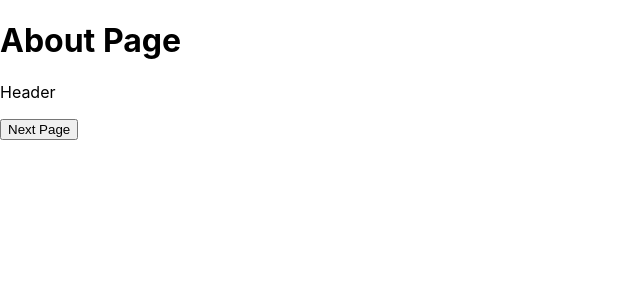
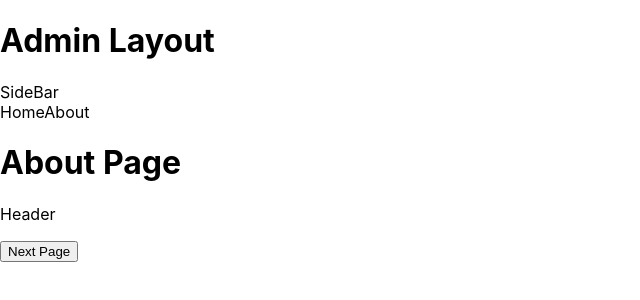
Before and after one commit to buinghiep-ptit/next-app, a Next.js app: page /about in a window 1280 px wide. Shown: the top 300 px of the page, without its empty margins (0-640 px from the left). Built offline with nearby package versions, Linux system fonts and the light colour scheme.

Commit message:
custom app layout

```diff
--- /dev/null
+++ b/components/layout/admin.tsx
@@ -0,0 +1,21 @@
+import { ILayoutProps } from '@/models/index';
+import Link from 'next/link';
+import * as React from 'react';
+
+export interface IAdminLayoutProps {}
+
+export function AdminLayout({ children }: ILayoutProps) {
+	return (
+		<div>
+			<h1>Admin Layout</h1>
+			<div className="sidebar">SideBar</div>
+			<Link href={'/'}>
+				<a>Home</a>
+			</Link>
+			<Link href={'/about'}>
+				<a>About</a>
+			</Link>
+			<div>{children}</div>
+		</div>
+	);
+}
--- /dev/null
+++ b/components/layout/empty.tsx
@@ -0,0 +1,8 @@
+import { ILayoutProps } from '@/models/index';
+import * as React from 'react';
+
+export interface IEmptyLayoutProps {}
+
+export function EmptyLayout({ children }: ILayoutProps) {
+	return <>{children}</>;
+}
--- /dev/null
+++ b/components/layout/index.tsx
@@ -0,0 +1,3 @@
+export * from './admin';
+export * from './main';
+export * from './empty';
--- /dev/null
+++ b/components/layout/main.tsx
@@ -0,0 +1,25 @@
+import { ILayoutProps } from '@/models/index';
+import Link from 'next/link';
+import React, { useEffect } from 'react';
+
+export interface IMainLayoutProps {}
+
+export function MainLayout({ children }: ILayoutProps) {
+	useEffect(() => {
+		console.log('MainLayout mounting');
+
+		return () => console.log('MainLayout un-mounting');
+	}, []);
+	return (
+		<div>
+			<h1>Main Layout</h1>
+			<Link href={'/'}>
+				<a>Home</a>
+			</Link>
+			<Link href={'/about'}>
+				<a>About</a>
+			</Link>
+			<div>{children}</div>
+		</div>
+	);
+}
--- /dev/null
+++ b/models/common.ts
@@ -0,0 +1,14 @@
+import { NextPage } from 'next';
+import { AppProps } from 'next/app';
+import { ReactElement, ReactNode } from 'react';
+
+export interface ILayoutProps {
+	children?: ReactNode;
+}
+export type NextPageWithLayout = NextPage & {
+	Layout?: (props: ILayoutProps) => ReactElement;
+};
+
+export type AppPropsWithLayout = AppProps & {
+	Component: NextPageWithLayout;
+};
--- /dev/null
+++ b/models/index.ts
@@ -0,0 +1 @@
+export * from './common';
--- /dev/null
+++ b/models/post.ts
@@ -0,0 +1,5 @@
+import { ReactNode } from 'react';
+
+export interface ILayoutProps {
+	children?: ReactNode;
+}
--- a/pages/_app.tsx
+++ b/pages/_app.tsx
@@ -1,8 +1,14 @@
-import '../styles/globals.css'
-import type { AppProps } from 'next/app'
+import '../styles/globals.css';
+import { EmptyLayout } from '@/component/layout';
+import { AppPropsWithLayout } from '@/models/common';
 
-function MyApp({ Component, pageProps }: AppProps) {
-  return <Component {...pageProps} />
+function MyApp({ Component, pageProps }: AppPropsWithLayout) {
+	const Layout = Component.Layout ?? EmptyLayout;
+	return (
+		<Layout>
+			<Component {...pageProps} />
+		</Layout>
+	);
 }
 
-export default MyApp
+export default MyApp;
--- a/pages/about.tsx
+++ b/pages/about.tsx
@@ -1,3 +1,4 @@
+import { AdminLayout, MainLayout } from '@/component/layout';
 import dynamic from 'next/dynamic';
 import { useRouter } from 'next/router';
 import React, { useEffect, useState } from 'react';
@@ -52,6 +53,8 @@ export default function AboutPage(props: IAboutPageProps) {
 	);
 }
 
+AboutPage.Layout = AdminLayout;
+
 export const getStaticProps = async () => {
 	console.log('getStaticProps');
 	return {
--- a/tsconfig.json
+++ b/tsconfig.json
@@ -16,7 +16,8 @@
     "incremental": true,
     "baseUrl": ".",
     "paths": {
-      "@/component/*": ["./components/*"]
+      "@/component/*": ["./components/*"],
+      "@/models/*": ["./models/*"]
     }
   },
   "include": ["next-env.d.ts", "**/*.ts", "**/*.tsx"],
```
Also changed, not shown: pages/index.tsx (+5 -2 lines).
